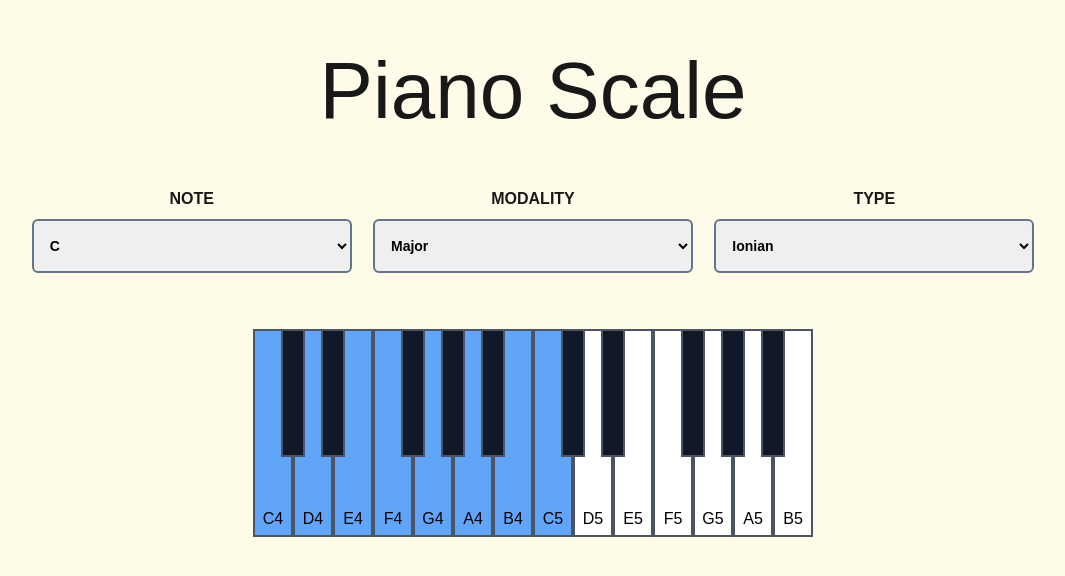
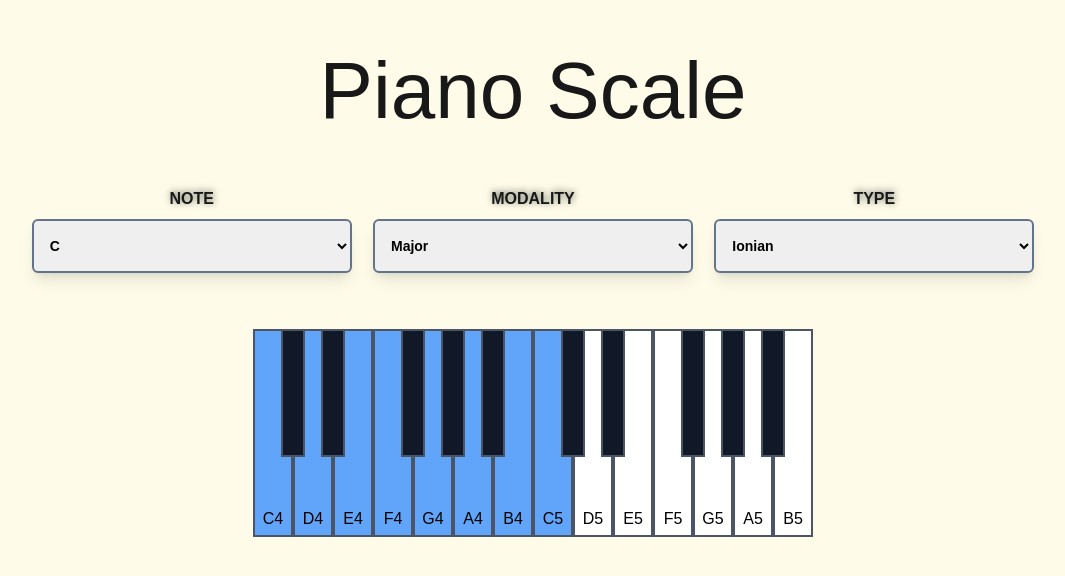
Before and after one commit to juanctorresf/piano-scale, a React (Vite) app: page / in a window 1280 px wide. Shown: the part 148-724 px from the top of the page, without its empty margins (107-1172 px from the left). Built offline with nearby package versions, Linux system fonts and the light colour scheme.

Commit message:
Add class of text shadow

```diff
--- a/src/index.css
+++ b/src/index.css
@@ -39,7 +39,7 @@
     }
 
     .select-input {
-        @apply block w-full py-4 pl-3 font-semibold leading-5 transition border-2 rounded-md border-slate-500 dark:border-slate-800 text-sm-2 max-w-80;
+        @apply block w-full py-4 pl-3 font-semibold leading-5 transition border-2 rounded-md shadow-lg border-slate-500 dark:border-slate-800 text-sm-2 max-w-80;
         @apply hover:border-slate-800 dark:hover:border-slate-950;
         @apply lg:hover:cursor-pointer;
     }
@@ -47,4 +47,8 @@
     .label-name {
         @apply block mb-2 font-bold text-left uppercase text-gray-10 dark:text-slate-100;
     }
+
+    .text-shadow-header {
+        text-shadow: 1px -1px 7px rgba(0,0,0,0.6);
+    }
 }
```
